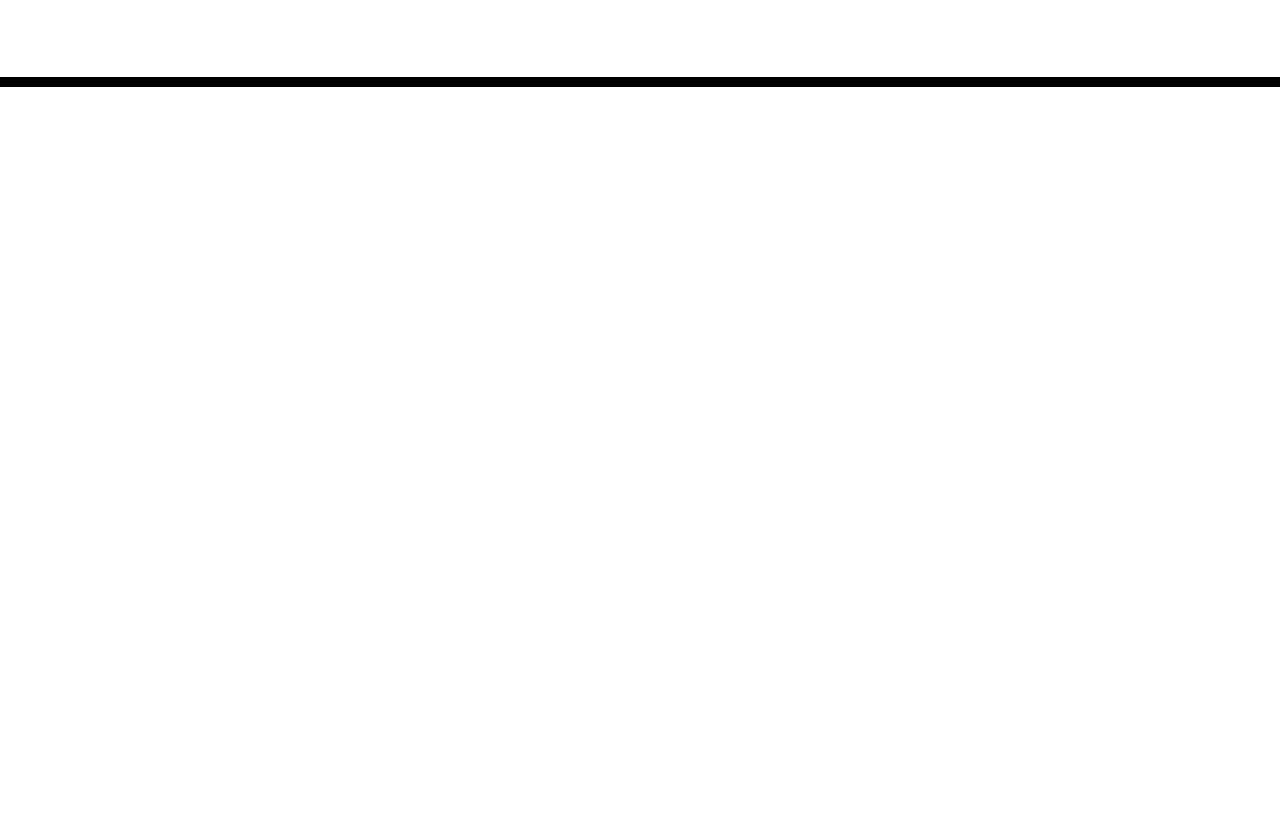
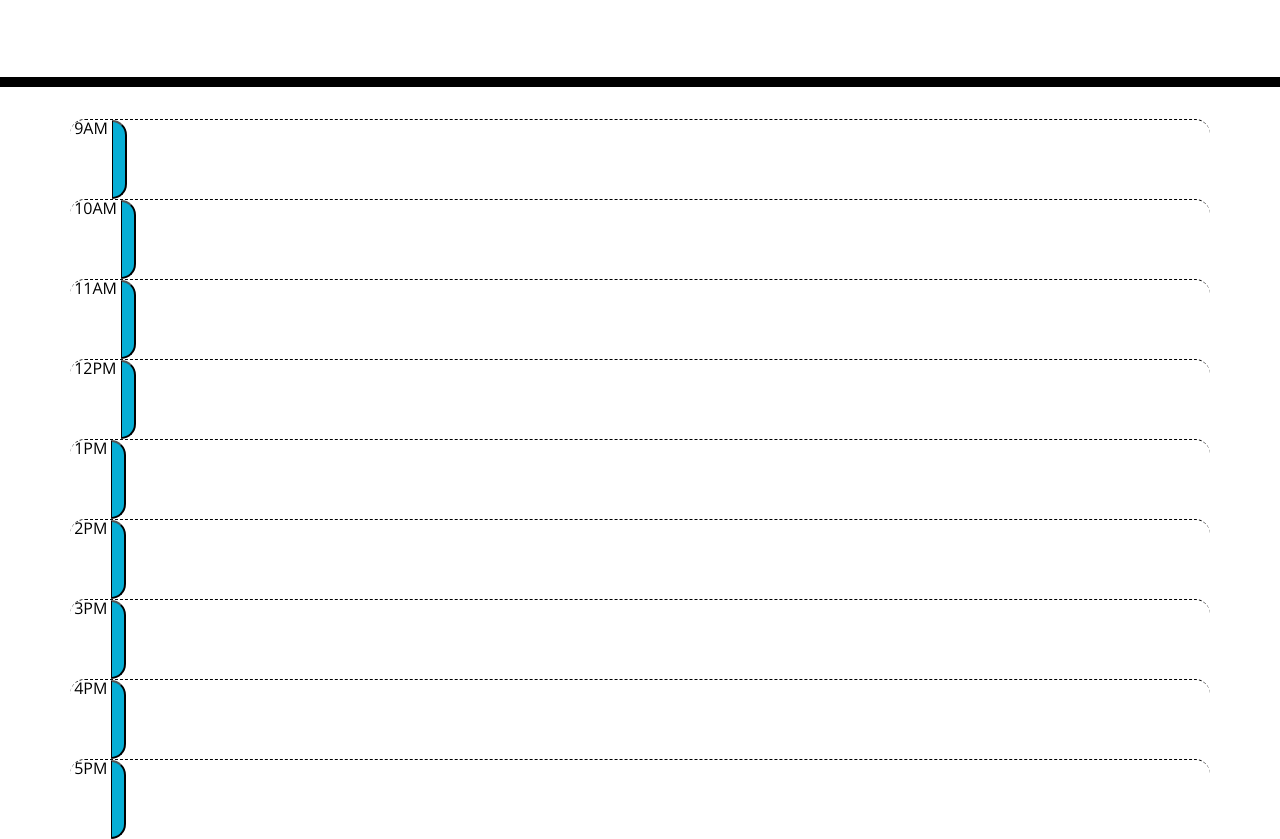
Before and after one commit to Darolo13/Work-Day-Scheduler, a plain HTML site: page index.html in a window 1280 px wide. Shown: the part 181-1020 px from the top of the page. Before the commit the page ends 800 px from the top, so only its background shows below. Drawn offline with nearby package versions, Linux system fonts and the light colour scheme; files that its build step writes are made by us from their sources.

Commit message:
Add time blocks

```diff
--- a/index.html
+++ b/index.html
@@ -18,7 +18,7 @@
       href="https://fonts.googleapis.com/css?family=Open+Sans&display=swap"
       rel="stylesheet"
     />
-    <link rel="stylesheet" href="style.css" />
+    <link rel="stylesheet" href="./assets/css/style.css" />
     <title>Work Day Scheduler</title>
   </head>
 
@@ -30,9 +30,19 @@
     </header>
     <div class="container">
       <!-- Timeblocks go here -->
+      <div class="time-block task hour row"> 9AM <button class="saveBtn"></button></div>
+      <div class="time-block task hour row"> 10AM <button class="saveBtn"></button></div>
+      <div class="time-block task hour row"> 11AM <button class="saveBtn"></button></div>
+      <div class="time-block task hour row"> 12PM <button class="saveBtn"></button></div>
+      <div class="time-block task hour row"> 1PM <button class="saveBtn"></button></div>
+      <div class="time-block task hour row"> 2PM <button class="saveBtn"></button></div>
+      <div class="time-block task hour row"> 3PM <button class="saveBtn"></button></div>
+      <div class="time-block task hour row"> 4PM <button class="saveBtn"></button></div>
+      <div class="time-block task hour row"> 5PM <button class="saveBtn"></button></div>
     </div>
 
     <script src="https://code.jquery.com/jquery-3.4.1.min.js"></script>
     <script src="https://cdnjs.cloudflare.com/ajax/libs/moment.js/2.24.0/moment.min.js"></script>
+    <script src="./assets/js/script.js"></script>
   </body>
 </html>
```
